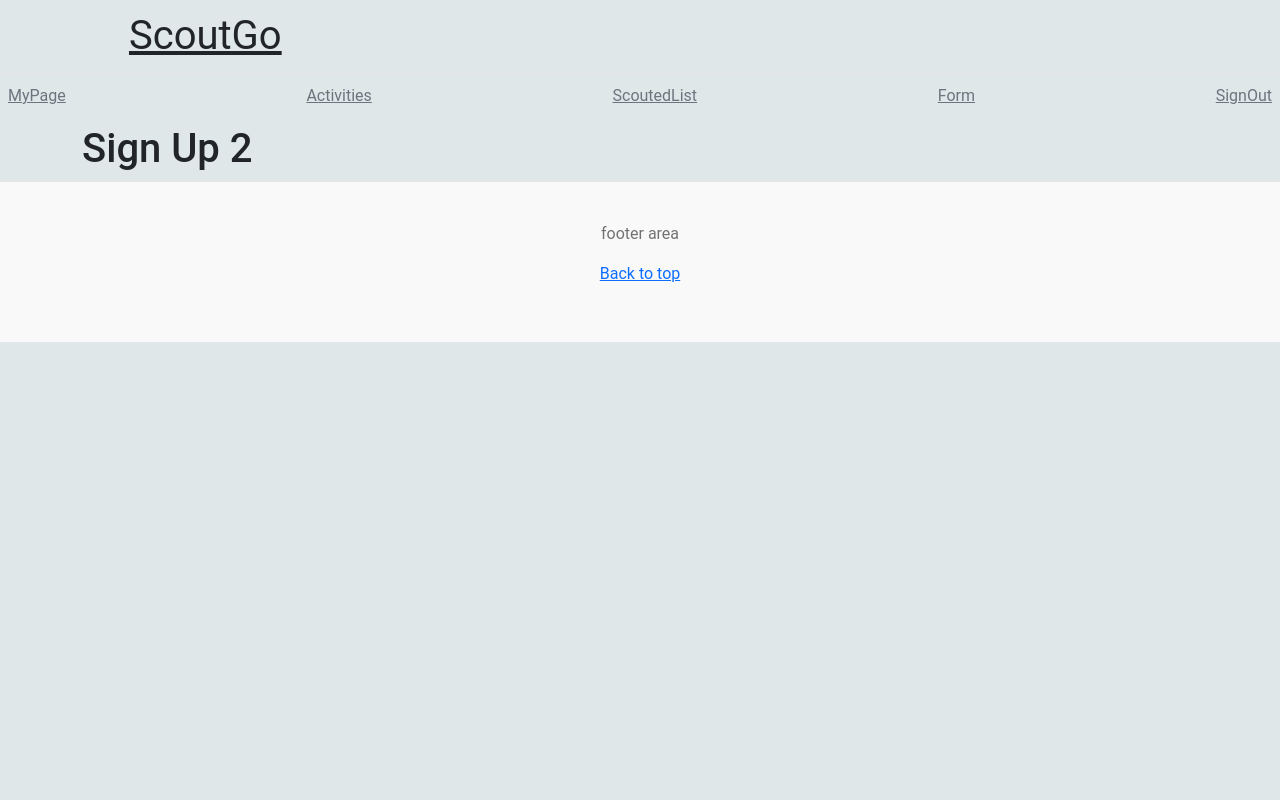
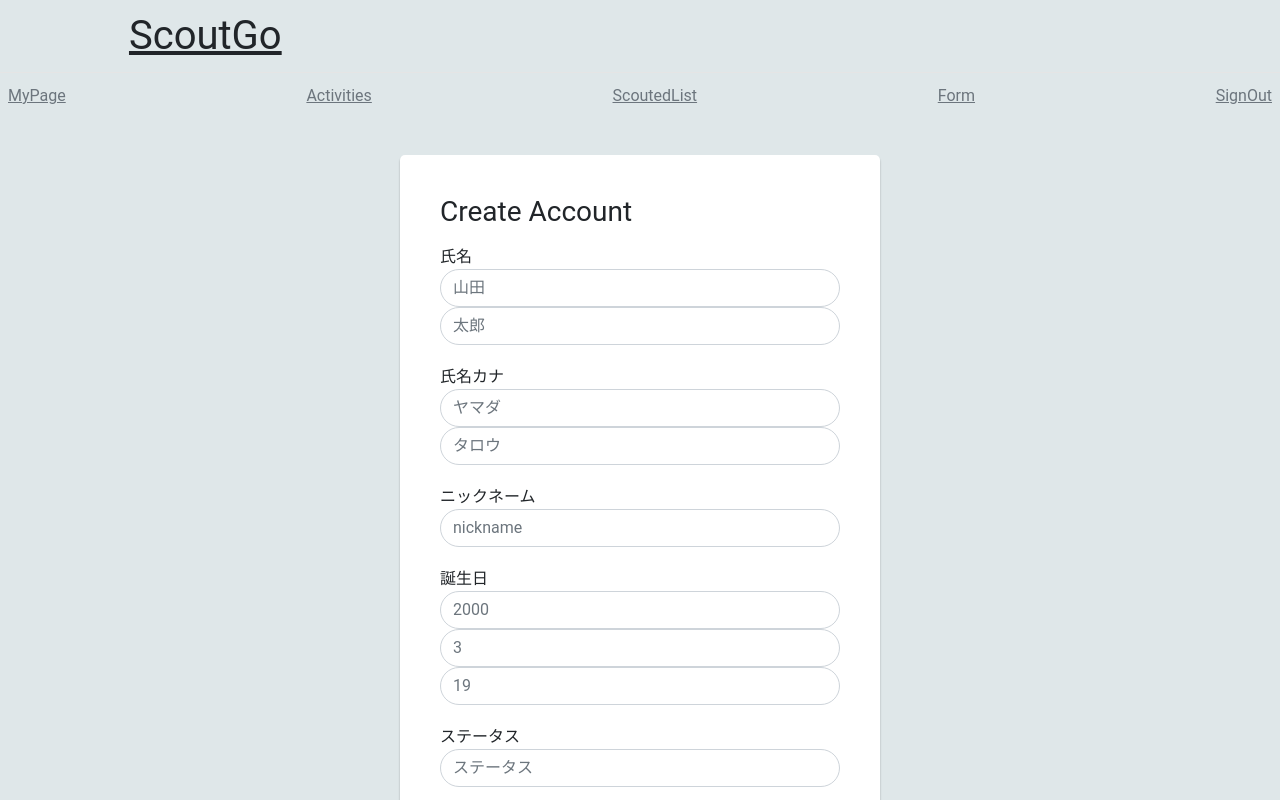
Before and after one commit to taiki-nd/scout_go_front, a React (Create React App) app: page /signup2 in a window 1280 px wide. Shown: the top 800 px of the page. Built offline with nearby package versions, Linux system fonts and the light colour scheme.

Commit message:
ユーザー作成ページ

```diff
--- a/src/components/page/user/signup/SignUp2.tsx
+++ b/src/components/page/user/signup/SignUp2.tsx
@@ -1,7 +1,80 @@
+import { useState } from "react";
+import "./SignUp.css"
+
 export const SignUp2 = () => {
-  return(
+  const [uuid, setUuid] = useState("")
+  const [lastName, setLastName] = useState("");
+  const [lastNameKana, setLastNameKana] = useState("");
+  const [firstName, setFirstName] = useState("");
+  const [firstNameKana, setFirstNameKana] = useState("");
+  const [nickname, setNickname] = useState("");
+  const [sex, setSex] = useState("");
+  const [birthYear, setBirthYear] = useState(Number);
+  const [birthMonth, setBirthMonth] = useState(Number);
+  const [birthDay, setBirthDay] = useState(Number);
+  const [autoPermission, setAutoPermission] = useState(false);
+  const [status, setStatus] = useState("");
+
+  const submit = () => {
+
+  }
+
+  return (
     <>
-      <h1>Sign Up 2</h1>
+    <div className="signup-form">
+      <form className="container" onSubmit={submit}>
+        <h1 className="h3 mb-3 fw-normal">Create Account</h1>
+
+        <div className="form-group">
+          <label>氏名</label>
+          <input type="text" className="form-control input-lg" placeholder="山田" required
+            onChange={e => setLastName(e.target.value)}
+          />
+          <input type="text" className="form-control input-lg" placeholder="太郎" required
+            onChange={e => setLastNameKana(e.target.value)}
+          />
+        </div>
+
+        <div className="form-group">
+          <label>氏名カナ</label>
+          <input type="text" className="form-control input-lg" placeholder="ヤマダ" required
+            onChange={e => setFirstName(e.target.value)}
+          />
+          <input type="text" className="form-control input-lg" placeholder="タロウ" required
+            onChange={e => setFirstNameKana(e.target.value)}
+          />
+        </div>
+
+        <div className="form-group">
+          <label>ニックネーム</label>
+          <input type="text" className="form-control input-lg" placeholder="nickname" required
+            onChange={e => setNickname(e.target.value)}
+          />
+        </div>
+
+        <div className="form-group">
+          <label>誕生日</label>
+          <input type="number" step="1" className="form-control input-lg" placeholder="2000" required
+            onChange={e => setBirthYear(parseInt(e.target.value))}
+          />
+          <input type="number" step="1" className="form-control input-lg" placeholder="3" required
+            onChange={e => setBirthMonth(parseInt(e.target.value))}
+          />
+          <input type="number" step="1" className="form-control input-lg" placeholder="19" required
+            onChange={e => setBirthDay(parseInt(e.target.value))}
+          />
+        </div>
+
+        <div className="form-group">
+          <label>ステータス</label>
+          <input type="text" className="form-control input-lg" placeholder="ステータス" required
+            onChange={e => setStatus(e.target.value)}
+          />
+        </div>
+
+        <button className="btn btn-success btn-lg btn-block signup-btn" type="submit">Submit</button>
+      </form>
+    </div>
     </>
   );
 }
```
